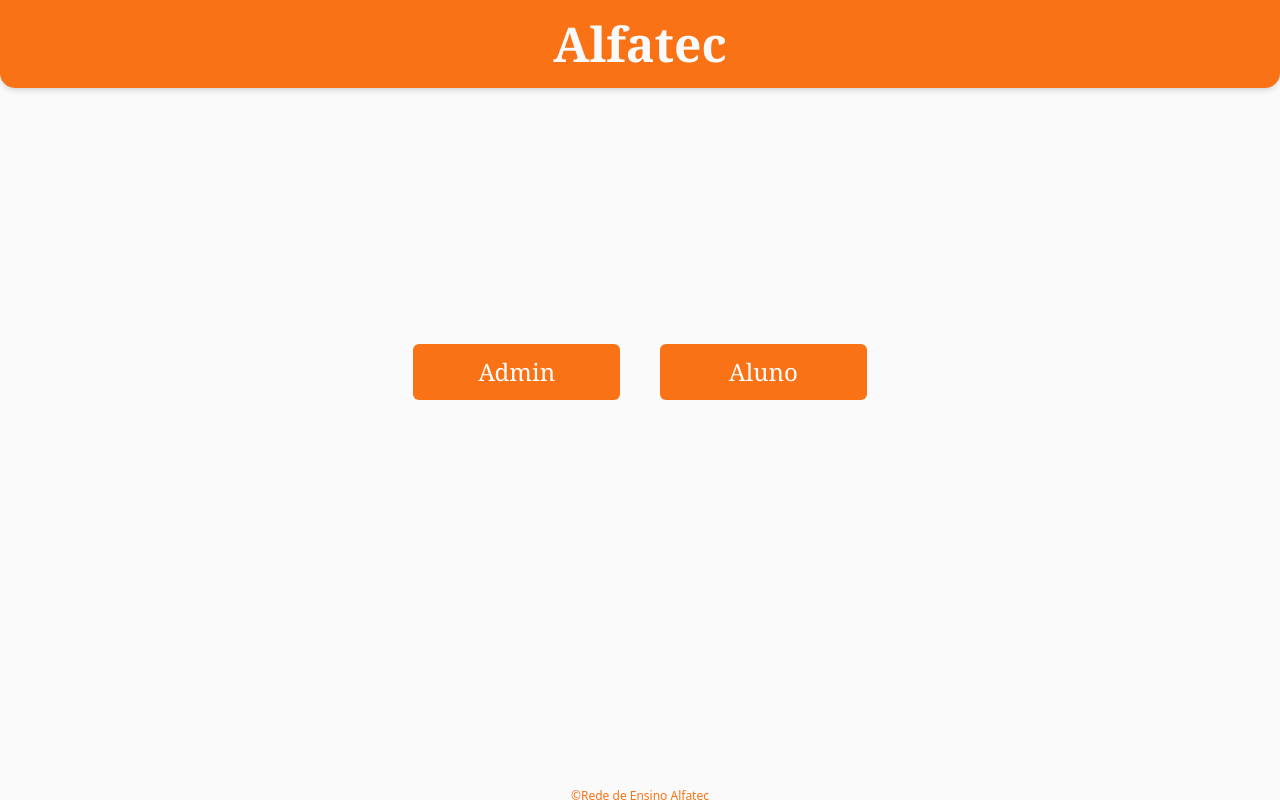
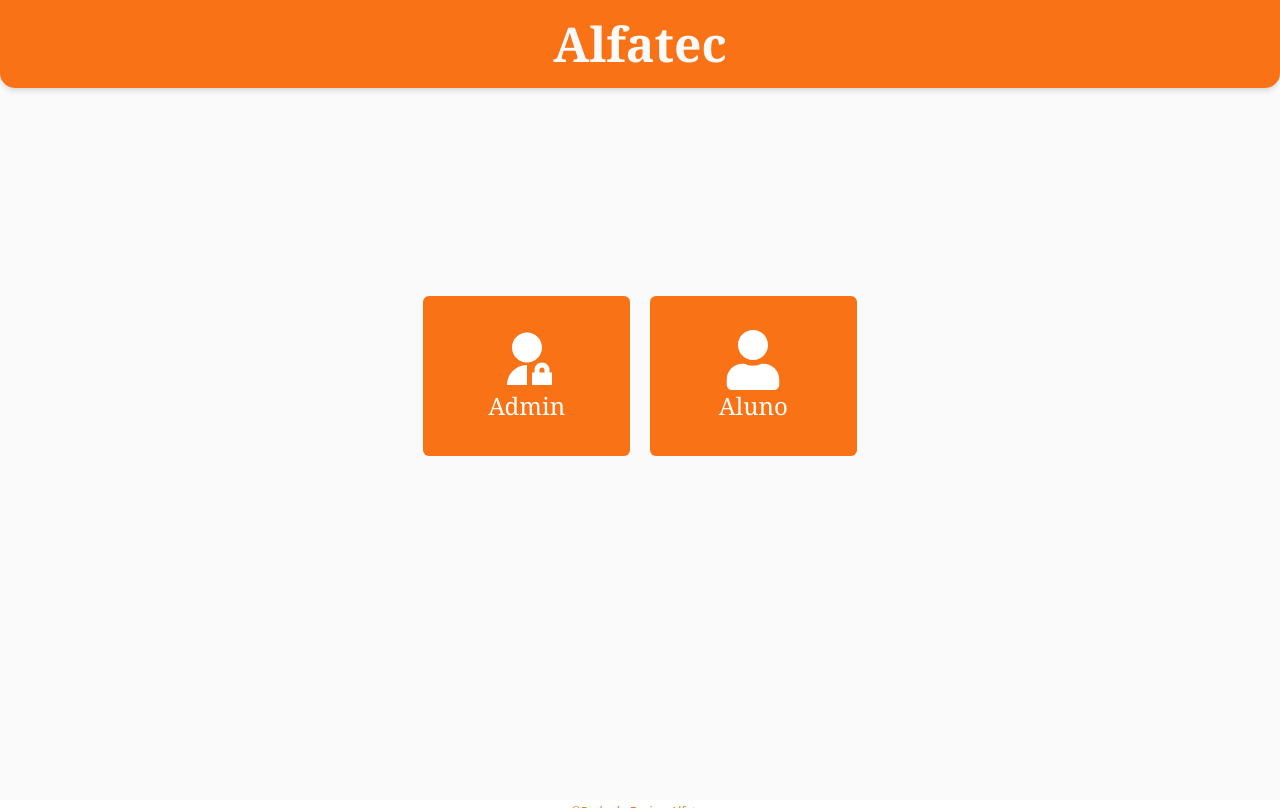
Before and after one commit to letticiamoura/registro-facial, a React (Vite) app: page /registro-facial/ in a window 1280 px wide. Built offline with nearby package versions, Linux system fonts and the light colour scheme.

Commit message:
test: Alter

```diff
--- a/src/components/Footer.tsx
+++ b/src/components/Footer.tsx
@@ -1,5 +1,5 @@
 export default function Footer() {
     return(
-        <footer className="p-1 flex top-full justify-center items-end bottom-0 absolute w-full text-center text-orange-500 font-medium text-xs">&copy;Rede de Ensino Alfatec</footer>
+        <footer className="fixed py-5 p-1 flex top-full justify-center items-end bottom-0 w-full text-center text-orange-500 font-medium text-xs">&copy;Rede de Ensino Alfatec</footer>
     )
 }
--- a/src/pages/Home.tsx
+++ b/src/pages/Home.tsx
@@ -1,5 +1,7 @@
 import { useNavigate } from "react-router-dom";
 import Layout from "../components/Layout";
+import { RiAdminFill } from "react-icons/ri";
+import { FaUser } from "react-icons/fa";
 
 export default function Home() {
     const navigate = useNavigate();
@@ -7,12 +9,12 @@ export default function Home() {
     const handleLogin = () => navigate('/login');
     const handleRegister = () => navigate('/register');
 
-    const classname="w-3/4 md:w-1/6 p-3 text-2xl font-medium font-serif text-white bg-orange-500 rounded-md text-center hover:bg-orange-400 transition-colors hover:scale-105 duration-200";
+    const classname="h-40 w-3/4 md:w-1/6 p-3 text-2xl font-medium font-serif text-white bg-orange-500 rounded-md text-center hover:bg-orange-400 transition-colors hover:scale-105 duration-200";
     return(
         <Layout>
-            <div className="px-5 pt-64 flex gap-10 justify-center items-center">
-                <button onClick={handleLogin} className={classname}>Admin</button>
-                <button onClick={handleRegister} className={classname}>Aluno</button>
+            <div className="px-5 pt-52 flex gap-5 justify-center items-center">
+                <button onClick={handleLogin} className={classname}> <RiAdminFill size={60} className="m-auto" /> Admin</button>
+                <button onClick={handleRegister} className={classname}> <FaUser size={60} className="m-auto" /> Aluno</button>
             </div>
         </Layout>
     )
--- a/src/pages/Login.tsx
+++ b/src/pages/Login.tsx
@@ -29,6 +29,7 @@ export default function Login() {
             navigate("/home");
         } else if (submitted && autentic === false) {
             alert("Email ou Senha incorreto");
+            navigate("/home");
         }
     }, [autentic, navigate, submitted]);
 
```
